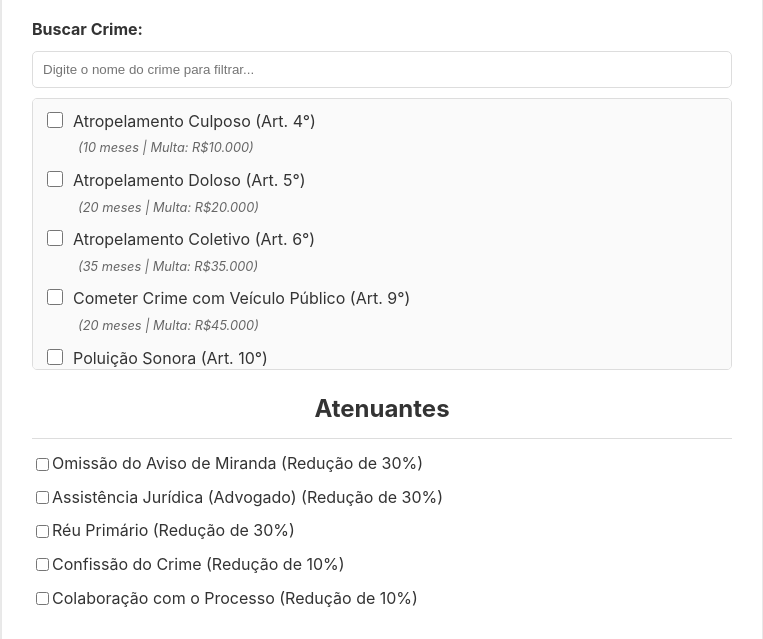
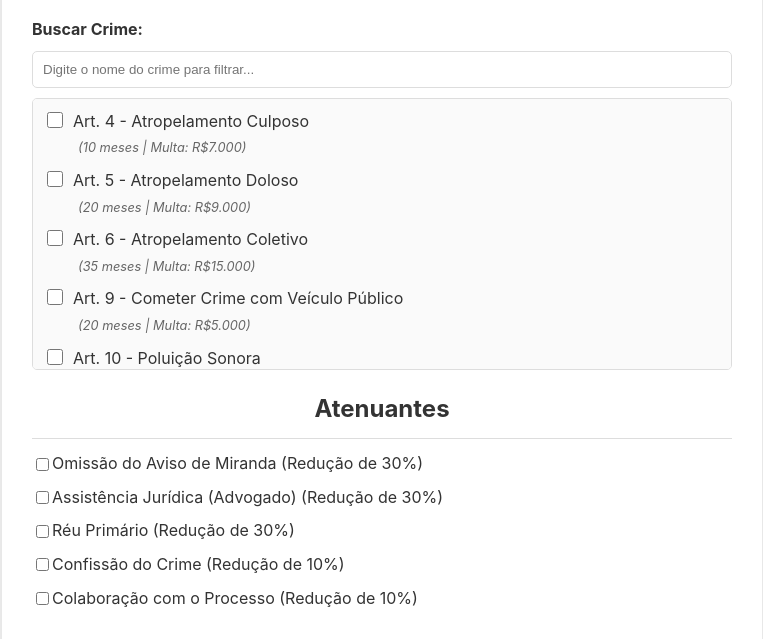
Before and after one commit to sauhan/calculadora-pena-fronteira-leste, a plain HTML site: page index.html in a window 1280 px wide. Shown: the part 152-791 px from the top of the page, without its empty margins (258-1021 px from the left). Drawn offline with Linux system fonts and the light colour scheme.

Commit message:
Update index.html

```diff
--- a/index.html
+++ b/index.html
@@ -93,7 +93,6 @@
             min-height: 16px;
             margin-top: 3px;
         }
-        /* NOVO ESTILO PARA OS DETALHES NA LISTA */
         .crime-details {
             font-size: 0.8em;
             color: #666;
@@ -195,98 +194,124 @@
     </div>
 
 <script>
-    // Lista de crimes com pena, multa e fiança
+    // LISTA DE CRIMES ATUALIZADA E ORDENADA
     const crimes = [
-        { name: "Atropelamento Culposo (Art. 4°)", sentence: 10, fine: "R$10.000", bail: "Inafiançável" },
-        { name: "Atropelamento Doloso (Art. 5°)", sentence: 20, fine: "R$20.000", bail: "Inafiançável" },
-        { name: "Atropelamento Coletivo (Art. 6°)", sentence: 35, fine: "R$35.000", bail: "Inafiançável" },
-        { name: "Cometer Crime com Veículo Público (Art. 9°)", sentence: 20, fine: "R$45.000", bail: 100000 },
-        { name: "Poluição Sonora (Art. 10°)", sentence: 10, fine: "R$10.000", bail: 25000 },
-        { name: "Direção Perigosa (Art. 11°)", sentence: 15, fine: "R$15.000", bail: 26000 },
-        { name: "Tentativa de Homicídio (Art. 12°)", sentence: 50, fine: "R$10.000", bail: "Inafiançável" },
-        { name: "Homicídio Doloso (Art. 13°)", sentence: 60, fine: "R$20.000", bail: "Inafiançável" },
-        { name: "Homicídio Culposo (Art. 14°)", sentence: 40, fine: "R$5.000", bail: "Inafiançável" },
-        { name: "Homicídio a Servidor Público (Art. 15°)", sentence: 100, fine: "R$50.000", bail: "Inafiançável" },
-        { name: "Latrocínio (Art. 16°)", sentence: 80, fine: "R$50.000", bail: "Inafiançável" },
-        { name: "Agressão ou Lesão Corporal (Art. 17°)", sentence: 15, fine: "R$20.000", bail: 35000 },
-        { name: "Causar Incêndio ou Explosão (Art. 18°)", sentence: 30, fine: "R$50.000", bail: "Inafiançável" },
-        { name: "Tentativa de Sequestro (Art. 19°)", sentence: 40, fine: "R$5.000", bail: 70000 },
-        { name: "Sequestro (Art. 20°)", sentence: 50, fine: "R$15.000", bail: "Inafiançável" },
-        { name: "Violência contra Animais (Art. 21°)", sentence: 15, fine: "R$10.000", bail: 50000 },
-        { name: "Omissão de Socorro (Art. 22°)", sentence: 35, fine: "R$60.000", bail: "Inafiançável" },
-        { name: "Abandono de Incapaz (Art. 23°)", sentence: 40, fine: "R$50.000", bail: "Inafiançável" },
-        { name: "Maus Tratos (Art. 24°)", sentence: 40, fine: "R$50.000", bail: "Inafiançável" },
-        { name: "Calúnia (Art. 25°)", sentence: 40, fine: "R$20.000", bail: 40000 },
-        { name: "Difamação (Art. 26°)", sentence: 40, fine: "R$20.000", bail: 40000 },
-        { name: "Equipamento Balístico (Art. 55)", sentence: 15, fine: "R$15.000 a R$32.000", bail: 0 },
-        { name: "Posse de Dinheiro Sujo (Art. 56)", sentence: 15, fine: "R$15.000 a R$27.000", bail: 0 },
-        { name: "Ocultação Facial (Art. 57)", sentence: 15, fine: "R$5.000 a R$10.000", bail: 0 },
-        { name: "Obstrução Facial (Art. 58)", sentence: 35, fine: "R$50.000 a R$95.000", bail: 0 },
-        { name: "Posse de Coldre (Art. 59)", sentence: 15, fine: "R$5.000 a R$10.000", bail: 0 },
-        { name: "Posse de Algema (Art. 60)", sentence: 10, fine: "R$5.000 a R$10.000", bail: 0 },
-        { name: "Posse de Lockpick (Art. 61)", sentence: 10, fine: "R$5.000 a R$10.000", bail: 0 },
-        { name: "Posse de Capuz (Art. 62)", sentence: 10, fine: "R$5.000 a R$10.000", bail: 0 },
-        { name: "Placa Clonada (Art. 63)", sentence: 10, fine: "R$5.000 a R$10.000", bail: 0 },
-        { name: "Lavagem de Dinheiro (Art. 64)", sentence: 100, fine: "R$200.000 a inafiançável", bail: "Inafiançável" },
-        { name: "Posse de Subprodutos Ilícitos (Art. 65)", sentence: 10, fine: "R$5.000 a R$10.000", bail: 0 },
-        { name: "Posse de C4 (Art. 66)", sentence: 20, fine: "R$10.000 a R$15.000", bail: 0 },
-        { name: "Uso Indevido do Porte de Arma (Art. 67)", sentence: 15, fine: "R$150.000", bail: 0 },
-        { name: "Uso Indevido de Arma de Choque ou Branca (Art. 68)", sentence: 10, fine: "R$10.000 a inafiançável", bail: "Inafiançável" },
-        { name: "Fuga da Abordagem (Art. 69)", sentence: 10, fine: "R$10.000 a R$15.000", bail: 0 },
-        { name: "Perturbação da Ordem Pública (Art. 70)", sentence: 10, fine: "R$15.000 a R$50.000", bail: 0 },
-        { name: "Falsidade Ideológica (Art. 71)", sentence: 25, fine: "R$15.000 a R$50.000", bail: 0 },
-        { name: "Exercício Ilegal da Profissão (Art. 72)", sentence: 20, fine: "R$15.000 a R$50.000", bail: 0 },
-        { name: "Exercer Atividade da Qual Está Proibido (Art. 73)", sentence: 40, fine: "R$35.000 a R$60.000", bail: 0 },
-        { name: "Abandono de Função (Art. 74)", sentence: 30, fine: "R$40.000 a R$90.000", bail: 0 },
-        { name: "Desobediência à Autoridade (Art. 75)", sentence: 15, fine: "R$10.000 a R$15.000", bail: 0 },
-        { name: "Desacato Leve (Art. 76)", sentence: 50, fine: "R$15.000 a R$45.000", bail: 0 },
-        { name: "Desacato Grave (Art. 77)", sentence: 80, fine: "R$50.000 a inafiançável", bail: "Inafiançável" },
-        { name: "Tentativa de Suborno (Art. 78)", sentence: 45, fine: "R$35.000 a R$105.000", bail: 0 },
-        { name: "Corrupção Ativa (Art. 79)", sentence: 200, fine: "R$1.000.000 a inafiançável", bail: "Inafiançável" },
-        { name: "Corrupção Passiva (Art. 80)", sentence: 100, fine: "R$450.000 a inafiançável", bail: "Inafiançável" },
-        { name: "Improbidade Administrativa (Art. 81)", sentence: 80, fine: "R$30.000 a R$60.000", bail: 0 },
-        { name: "Associação Criminosa (Art. 82)", sentence: 50, fine: "R$30.000 a R$50.000", bail: 0 },
-        { name: "Formação de Quadrilha (Art. 83)", sentence: 100, fine: "R$40.000 a R$60.000", bail: 0 },
-        { name: "Suborno (Art. 84)", sentence: 55, fine: "R$70.000 a R$210.000", bail: 0 },
-        { name: "Fraudar Informações (Art. 85)", sentence: 45, fine: "R$50.000 a R$100.000", bail: 0 },
-        { name: "Prevaricação (Art. 86)", sentence: 50, fine: "R$40.000 a R$80.000", bail: 0 },
-        { name: "Obstrução da Justiça (Art. 87)", sentence: 50, fine: "R$35.000 a R$105.000", bail: 0 },
-        { name: "Abuso de Autoridade (Art. 88)", sentence: 50, fine: "R$50.000 a inafiançável", bail: "Inafiançável" },
-        { name: "Perjúrio, Falso Testemunho (Art. 89)", sentence: 150, fine: "R$30.000 a R$120.000", bail: 0 },
-        { name: "Iniciar Investigação em Inocente (Art. 90)", sentence: 150, fine: "R$20.000 a inafiançável", bail: "Inafiançável" },
-        { name: "Denunciação Caluniosa (Art. 91)", sentence: 40, fine: "R$20.000 a R$40.000", bail: 0 },
-        { name: "Roubo a Banco Central (Art. 92)", sentence: 100, fine: "R$80.000 a inafiançável", bail: "Inafiançável" },
-        { name: "Roubo a Joalheria (Art. 93)", sentence: 70, fine: "R$50.000 a inafiançável", bail: "Inafiançável" },
-        { name: "Roubo a Banco Flecca (Art. 94)", sentence: 80, fine: "R$60.000 a inafiançável", bail: "Inafiançável" },
-        { name: "Roubo a Banco Paleto (Art. 95)", sentence: 100, fine: "R$80.000 a inafiançável", bail: "Inafiançável" },
-        { name: "Roubo a Nióbio (Art. 96)", sentence: 120, fine: "R$80.000 a inafiançável", bail: "Inafiançável" },
-        { name: "Roubo a Açougue (Art. 97)", sentence: 50, fine: "R$50.000 a inafiançável", bail: "Inafiançável" },
-        { name: "Roubo a Galinheiro (Art. 98)", sentence: 50, fine: "R$50.000 a inafiançável", bail: "Inafiançável" },
-        { name: "Roubo a Caixas Registradoras (Art. 99)", sentence: 10, fine: "R$5.000 a R$25.000", bail: 0 },
-        { name: "Roubo a Loja de Departamento (Art. 100)", sentence: 30, fine: "R$20.000 a inafiançável", bail: "Inafiançável" },
-        { name: "Roubo a Caixa Eletrônico (ATM) (Art. 101)", sentence: 20, fine: "R$10.000 a R$30.000", bail: 0 },
-        { name: "Roubo a Ammunation (Art. 102)", sentence: 20, fine: "R$15.000 a inafiançável", bail: "Inafiançável" },
-        { name: "Roubo a Barbearia (Art. 103)", sentence: 15, fine: "R$5.000 a inafiançável", bail: "Inafiançável" },
-        { name: "Roubo a Yellow Jack (Art. 104)", sentence: 50, fine: "R$5.000 a inafiançável", bail: "Inafiançável" },
-        { name: "Corrida Ilegal (Art. 105)", sentence: 20, fine: "R$5.000 a inafiançável", bail: "Inafiançável" },
-        { name: "Roubo a Porta-Malas (Art. 106)", sentence: 20, fine: "R$15.000 a inafiançável", bail: "Inafiançável" },
-        { name: "Roubo a Loja de Bebidas (Art. 107)", sentence: 20, fine: "R$15.000 a inafiançável", bail: "Inafiançável" },
-        { name: "Roubo a Comedy (Art. 108)", sentence: 20, fine: "R$15.000 a inafiançável", bail: "Inafiançável" },
-        { name: "Roubo a Planet (Art. 109)", sentence: 20, fine: "R$15.000 a inafiançável", bail: "Inafiançável" },
-        { name: "Roubo a Observatório (Art. 110)", sentence: 20, fine: "R$15.000 a inafiançável", bail: "Inafiançável" },
-        { name: "Roubo a Auditório (Art. 111)", sentence: 20, fine: "R$15.000 a inafiançável", bail: "Inafiançável" },
-        { name: "Roubo a McDonalds (Art. 112)", sentence: 20, fine: "R$15.000 a inafiançável", bail: "Inafiançável" },
-        { name: "Roubo a Estábulo (Art. 113)", sentence: 20, fine: "R$15.000 a inafiançável", bail: "Inafiançável" },
-        { name: "Roubo a Delegacia (Art. 114)", sentence: 20, fine: "R$15.000 a inafiançável", bail: "Inafiançável" },
-        { name: "Roubo a Grapeseed (Art. 115)", sentence: 20, fine: "R$15.000 a inafiançável", bail: "Inafiançável" },
-        { name: "Roubo a Aeroporto Abandonado (Art. 116)", sentence: 20, fine: "R$15.000 a inafiançável", bail: "Inafiançável" },
-        { name: "Roubo a Carro Forte (Art. 117)", sentence: 20, fine: "R$15.000 a inafiançável", bail: "Inafiançável" },
-        { name: "Roubo a Nióbio - Laboratório Humane (Art. 118)", sentence: 20, fine: "R$15.000 a inafiançável", bail: "Inafiançável" },
-        { name: "Roubo a Trevor (Art. 119)", sentence: 20, fine: "R$15.000 a inafiançável", bail: "Inafiançável" },
-        { name: "Roubo a Cypress (Art. 120)", sentence: 20, fine: "R$15.000 a inafiançável", bail: "Inafiançável" },
-        { name: "Roubo a Fábrica de Cimento (Art. 121)", sentence: 20, fine: "R$15.000 a inafiançável", bail: "Inafiançável" },
-        { name: "Roubo a Millars Boat (Art. 122)", sentence: 20, fine: "R$15.000 a inafiançável", bail: "Inafiançável" },
-        { name: "Roubo a Cemitério (Art. 123)", sentence: 20, fine: "R$15.000 a inafiançável", bail: "Inafiançável" }
+        { name: "Art. 4 - Atropelamento Culposo", sentence: 10, fine: "R$7.000", bail: "Inafiançável" },
+        { name: "Art. 5 - Atropelamento Doloso", sentence: 20, fine: "R$9.000", bail: "Inafiançável" },
+        { name: "Art. 6 - Atropelamento Coletivo", sentence: 35, fine: "R$15.000", bail: "Inafiançável" },
+        { name: "Art. 9 - Cometer Crime com Veículo Público", sentence: 20, fine: "R$5.000", bail: 100000 },
+        { name: "Art. 10 - Poluição Sonora", sentence: 10, fine: "R$5.000", bail: 25000 },
+        { name: "Art. 11 - Direção Perigosa", sentence: 15, fine: "R$5.000", bail: 26000 },
+        { name: "Art. 12 - Tentativa de Homicídio", sentence: 50, fine: "R$7.500", bail: "Inafiançável" },
+        { name: "Art. 13 - Homicídio Doloso", sentence: 60, fine: "R$10.000", bail: "Inafiançável" },
+        { name: "Art. 14 - Homicídio Culposo", sentence: 40, fine: "R$7.000", bail: "Inafiançável" },
+        { name: "Art. 15 - Homicídio a Servidor Público", sentence: 100, fine: "R$15.000", bail: "Inafiançável" },
+        { name: "Art. 16 - Latrocínio", sentence: 20000, fine: "R$10.000", bail: "Inafiançável" },
+        { name: "Art. 17 - Crimes de Agressão ou Lesão Corporal", sentence: 15, fine: "R$5.000", bail: 35000 },
+        { name: "Art. 18 - Causar Incêndio ou Explosão", sentence: 30, fine: "R$7.500", bail: "Inafiançável" },
+        { name: "Art. 19 - Tentativa de Sequestro", sentence: 30, fine: "R$5.000", bail: 70000 },
+        { name: "Art. 20 - Sequestro", sentence: 50, fine: "R$10.000", bail: "Inafiançável" },
+        { name: "Art. 21 - Violência contra Animais", sentence: 15, fine: "R$5.000", bail: 50000 },
+        { name: "Art. 22 - Omissão de socorro", sentence: 30, fine: "R$5.000", bail: "Inafiançável" },
+        { name: "Art. 23 - Abandono de Incapaz", sentence: 40, fine: "R$50.000", bail: "Inafiançável" },
+        { name: "Art. 24 - Maus Tratos", sentence: 40, fine: "R$50.000", bail: "Inafiançável" },
+        { name: "Art. 25 - Calúnia", sentence: 20, fine: "R$5.000", bail: 40000 },
+        { name: "Art. 26 - Difamação", sentence: 20, fine: "R$10.000", bail: 40000 },
+        { name: "Art. 27 - Injúria", sentence: 20, fine: "R$10.000", bail: 40000 },
+        { name: "Art. 28 - Injúria Real", sentence: 20, fine: "R$15.000", bail: 0 },
+        { name: "Art. 29 - Atentado ao Pudor", sentence: 20, fine: "R$7.500", bail: 25000 },
+        { name: "Art. 30 - Assédio", sentence: 50, fine: "R$10.000", bail: 50000 },
+        { name: "Art. 31 - Ameaça", sentence: 50, fine: "R$2.500", bail: 25000 },
+        { name: "Art. 32 - Uso Indevido da Imagem", sentence: 15, fine: "R$5.000", bail: 32000 },
+        { name: "Art. 34 - Direitos Autorais", sentence: 15, fine: "R$5.000", bail: 48000 },
+        { name: "Art. 35 - Furto", sentence: 15, fine: "R$7.500", bail: 22000 },
+        { name: "Art. 36 - Roubo a Mão Armada", sentence: 40, fine: "R$10.000", bail: "Inafiançável" },
+        { name: "Art. 37 - Roubo de Automotores", sentence: 30, fine: "R$12.500", bail: 90000 },
+        { name: "Art. 38 - Extorsão", sentence: 40, fine: "R$7.500", bail: "Inafiançável" },
+        { name: "Art. 39 - Dano ao Patrimônio Privado", sentence: 10, fine: "R$5.000", bail: 9500 },
+        { name: "Art. 40 - Dano ao Patrimônio Público", sentence: 10, fine: "R$7.500", bail: 0 },
+        { name: "Art. 41 - Invasão a Propriedade", sentence: 25, fine: "R$2.500", bail: 0 },
+        { name: "Art. 42 - Estelionato", sentence: 40, fine: "R$10.000", bail: 0 },
+        { name: "Art. 43 - Incitar a Prática de Crime", sentence: 20, fine: "R$2.000", bail: 0 },
+        { name: "Art. 44 - Associação Criminosa", sentence: 20, fine: "R$5.000", bail: 0 },
+        { name: "Art. 45 - Formação de Quadrilha", sentence: 50, fine: "R$15.000", bail: 0 },
+        { name: "Art. 47 - Produção de Drogas", sentence: 100, fine: "R$25.000", bail: "Inafiançável" },
+        { name: "Art. 48 - Posse de drogas", sentence: 10, fine: "R$5.000", bail: 50000 },
+        { name: "Art. 49 - Tráfico de drogas", sentence: 30, fine: "R$7.500", bail: 70000 },
+        { name: "Art. 50 - Posse ilegal de munições leves", sentence: 5, fine: "R$3.000", bail: 10000 },
+        { name: "Art. 51 - Posse ilegal de munições média", sentence: 15, fine: "R$5.000", bail: 15000 },
+        { name: "Art. 52 - Posse ilegal de munições pesadas", sentence: 25, fine: "R$7.500", bail: 20000 },
+        { name: "Art. 53 - Porte ilegal de armas Leves", sentence: 30, fine: "R$5.000", bail: "Inafiançável" },
+        { name: "Art. 54 - Porte ilegal de armas Medias", sentence: 40, fine: "R$7.500", bail: "Inafiançável" },
+        { name: "Art. 55 - Porte ilegal de armas pesadas", sentence: 50, fine: "R$10.000", bail: "Inafiançável" },
+        { name: "Art. 56 - Tráfico de arma leve", sentence: 25, fine: "R$10.000", bail: "Inafiançável" },
+        { name: "Art. 57 - Tráfico de arma media", sentence: 35, fine: "R$15.000", bail: "Inafiançável" },
+        { name: "Art. 58 - Tráfico de arma pesada", sentence: 45, fine: "R$20.000", bail: "Inafiançável" },
+        { name: "Art. 59 - Tráfico ilegal de munições leves", sentence: 10, fine: "R$5.000", bail: 35000 },
+        { name: "Art. 60 - Tráfico ilegal de munições medias", sentence: 20, fine: "R$7.500", bail: 85000 },
+        { name: "Art. 61 - Tráfico ilegal de munições pesadas", sentence: 40, fine: "R$1.000", bail: "Inafiançável" },
+        { name: "Art. 62 - Equipamento Balístico", sentence: 15, fine: "R$5.000", bail: 0 },
+        { name: "Art. 63 - Posse de Dinheiro Sujo", sentence: 15, fine: "R$5.000", bail: "Inafiançável" },
+        { name: "Art. 64 - Ocultação Facial", sentence: 15, fine: "R$3.000", bail: 0 },
+        { name: "Art. 65 - Obstrução Facial", sentence: 35, fine: "R$25.000", bail: 0 },
+        { name: "Art. 66 - Posse de Coldre", sentence: 15, fine: "R$5.000", bail: 0 },
+        { name: "Art. 67 - Posse de Algema", sentence: 10, fine: "R$5.000", bail: 0 },
+        { name: "Art. 68 - Logs/Keys de Banco", sentence: 10, fine: "R$5.000", bail: 0 },
+        { name: "Art. 69 - Posse de Lockpick", sentence: 10, fine: "R$5.000", bail: 0 },
+        { name: "Art. 70 - Posse de Capuz", sentence: 10, fine: "R$5.000", bail: 0 },
+        { name: "Art. 71 - Placa Clonada", sentence: 10, fine: "R$5.000", bail: 0 },
+        { name: "Art. 72 - Lavagem de Dinheiro", sentence: 100, fine: "R$100.000", bail: "Inafiançável" },
+        { name: "Art. 73 - Posse de Subprodutos ilícitos", sentence: 10, fine: "R$5.000", bail: 0 },
+        { name: "Art. 74 - Posse de Pólvora", sentence: 15, fine: "R$5.000", bail: 0 },
+        { name: "Art. 75 - Posse de C4", sentence: 20, fine: "R$5.000", bail: 0 },
+        { name: "Art. 76 - Uso indevido do Porte de Arma", sentence: 15, fine: "R$10.000", bail: 0 },
+        { name: "Art. 77 - Uso indevido de Arma de Choque ou Branca", sentence: 10, fine: "R$10.000", bail: "Inafiançável" },
+        { name: "Art. 78 - Fuga da Abordagem", sentence: 10, fine: "R$5.000", bail: 0 },
+        { name: "Art. 79 - Perturbação da Ordem Pública", sentence: 10, fine: "R$10.000", bail: 0 },
+        { name: "Art. 80 - Falsidade ideológica", sentence: 25, fine: "R$10.000", bail: 0 },
+        { name: "Art. 81 - Exercício ilegal da profissão", sentence: 20, fine: "R$10.000", bail: 0 },
+        { name: "Art. 82 - Exercer atividade da qual está proibido", sentence: 40, fine: "R$15.000", bail: 0 },
+        { name: "Art. 83 - Abandono de Função", sentence: 30, fine: "R$15.000", bail: 0 },
+        { name: "Art. 84 - Desobediência a autoridade", sentence: 15, fine: "R$5.000", bail: 0 },
+        { name: "Art. 85 - Desacato leve", sentence: 50, fine: "R$10.000", bail: "Inafiançável" },
+        { name: "Art. 85.2 - Desacato medio", sentence: 150, fine: "R$10.000", bail: "Inafiançável" },
+        { name: "Art. 85.3 - Desacato Pesado", sentence: 250, fine: "R$10.000", bail: "Inafiançável" },
+        { name: "Art. 86 - Tentativa de Suborno", sentence: 45, fine: "R$20.000", bail: 0 },
+        { name: "Art. 87 - Corrupção", sentence: 200, fine: "R$50.000", bail: "Inafiançável" },
+        { name: "Art. 88 - Suborno", sentence: 55, fine: "R$25.000", bail: 0 },
+        { name: "Art. 89 - Fraudar Informações", sentence: 45, fine: "R$15.000", bail: 0 },
+        { name: "Art. 90 - Prevaricação", sentence: 50, fine: "R$10.000", bail: 0 },
+        { name: "Art. 91 - Obstrução da Justiça", sentence: 50, fine: "R$15.000", bail: 0 },
+        { name: "Art. 92 - Abuso de Autoridade", sentence: 50, fine: "R$15.000", bail: "Inafiançável" },
+        { name: "Art. 93 - Perjurio, Falso Testemunho", sentence: 15, fine: "R$5.000", bail: 0 },
+        { name: "Art. 94 - Iniciar investigação em um indivíduo sabendo que o mesmo é inocente", sentence: 25, fine: "R$20.000", bail: "Inafiançável" },
+        { name: "Art. 95 - Denunciação Caluniosa", sentence: 55, fine: "R$25.000", bail: 0 },
+        { name: "Art. 96 - Banco Central", sentence: 100, fine: "R$10.000", bail: "Inafiançável" },
+        { name: "Art. 97 - Joalheria", sentence: 70, fine: "R$7.500", bail: "Inafiançável" },
+        { name: "Art. 98 - Banco Fleeca", sentence: 80, fine: "R$8.500", bail: "Inafiançável" },
+        { name: "Art. 99 - Banco Paleto", sentence: 100, fine: "R$10.000", bail: "Inafiançável" },
+        { name: "Art. 100 - Nióbio", sentence: 120, fine: "R$12.000", bail: "Inafiançável" },
+        { name: "Art. 101 - Açougue", sentence: 50, fine: "R$7.500", bail: "Inafiançável" },
+        { name: "Art. 102 - Galinheiro", sentence: 50, fine: "R$7.500", bail: "Inafiançável" },
+        { name: "Art. 103 - Caixas Registradoras", sentence: 10, fine: "R$5.000", bail: 0 },
+        { name: "Art. 104 - Loja de Departamento", sentence: 30, fine: "R$7.500", bail: "Inafiançável" },
+        { name: "Art. 105 - Loja de armas (Ammunation)", sentence: 20, fine: "R$7.500", bail: "Inafiançável" },
+        { name: "Art. 106 - Caixa Eletrônico (ATM)", sentence: 20, fine: "R$5.000", bail: 0 },
+        { name: "Art. 107 - Barbearia", sentence: 15, fine: "R$5.000", bail: "Inafiançável" },
+        { name: "Art. 108 - Yellow Jack", sentence: 50, fine: "R$5.000", bail: "Inafiançável" },
+        { name: "Art. 109 - Corrida Ilegal", sentence: 20, fine: "R$5.000", bail: "Inafiançável" },
+        { name: "Art. 110 - Roubo a Porta-Malas", sentence: 20, fine: "R$15.000", bail: "Inafiançável" },
+        { name: "Art. 111 - Roubo a Loja de Bebidas", sentence: 20, fine: "R$15.000", bail: "Inafiançável" },
+        { name: "Art. 112 - Roubo a Comedy", sentence: 40, fine: "R$15.000", bail: "Inafiançável" },
+        { name: "Art. 113 - Roubo a Planet", sentence: 40, fine: "R$15.000", bail: "Inafiançável" },
+        { name: "Art. 114 - Roubo a Observatório", sentence: 20, fine: "R$15.000", bail: "Inafiançável" },
+        { name: "Art. 118 - Roubo a Delegacia", sentence: 20, fine: "R$15.000", bail: "Inafiançável" },
+        { name: "Art. 119 - Roubo a Grapeseed", sentence: 20, fine: "R$15.000", bail: "Inafiançável" },
+        { name: "Art. 120 - Roubo a Aeroporto Abandonado", sentence: 20, fine: "R$15.000", bail: "Inafiançável" },
+        { name: "Art. 121 - Roubo a Carro Forte", sentence: 20, fine: "R$15.000", bail: "Inafiançável" },
+        { name: "Art. 122 - Roubo a Laboratório Humane", sentence: 20, fine: "R$15.000", bail: "Inafiançável" },
+        { name: "Art. 123 - Roubo a Trevor", sentence: 20, fine: "R$15.000", bail: "Inafiançável" },
+        { name: "Art. 124 - Roubo a Cypress", sentence: 20, fine: "R$15.000", bail: "Inafiançável" }
     ];
 
     // Popula a lista de crimes ao carregar a página
@@ -301,7 +326,6 @@
             checkbox.type = 'checkbox';
             checkbox.value = index;
 
-            // CRIA O TEXTO COM OS DETALHES DO CRIME
             const crimeName = document.createElement('div');
             crimeName.textContent = crime.name;
 
@@ -384,7 +408,6 @@
         const cappedReduction = Math.min(totalReduction, 50);
         const finalSentence = totalSentence * (1 - (cappedReduction / 100));
 
-        // Monta o HTML do resultado
         let crimesHtml = '<h3>Crimes e Multas</h3><ul>';
         selectedCrimesInfo.forEach(crime => {
             crimesHtml += `<li>${crime.name} — <strong>Multa:</strong> ${crime.fine}</li>`;
```
